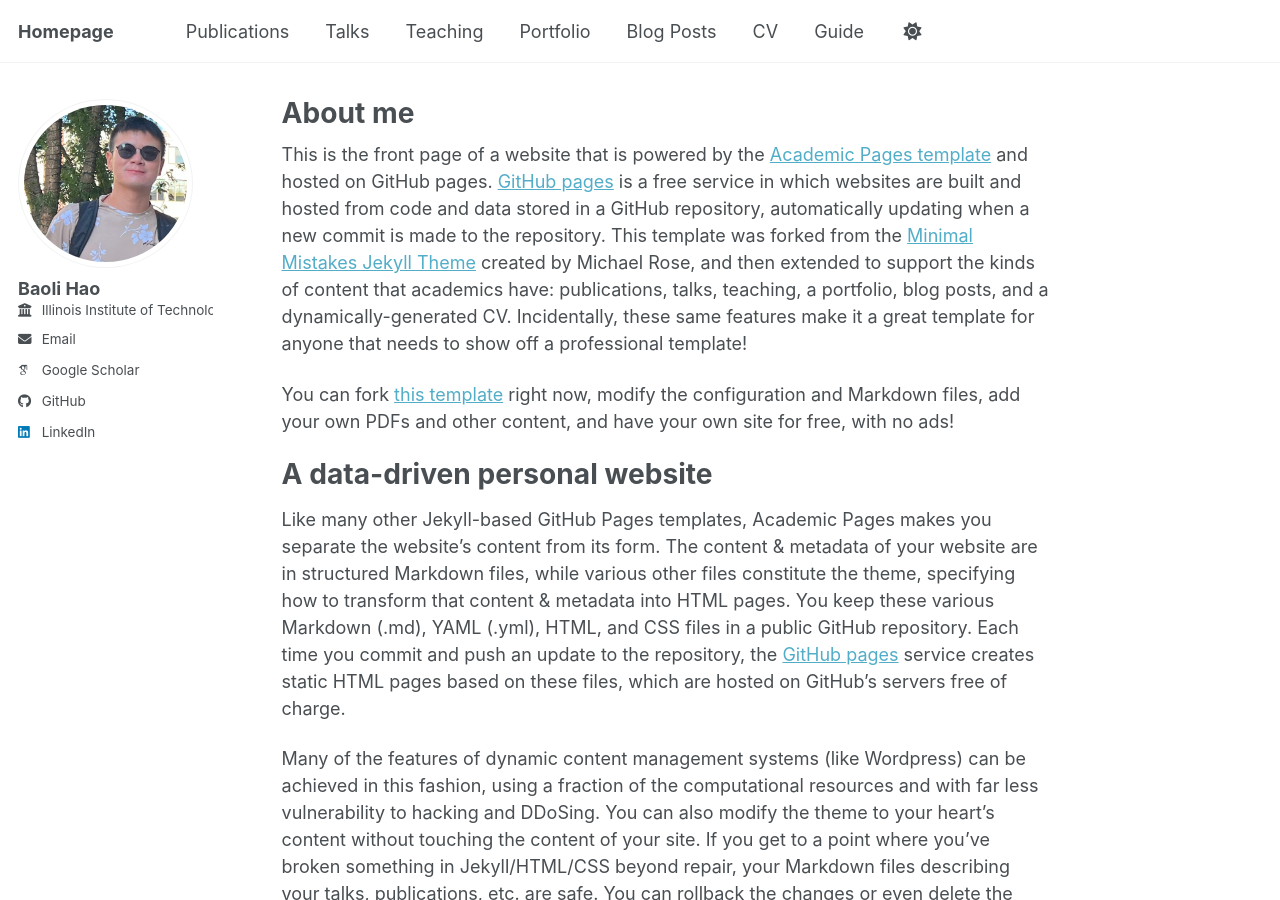
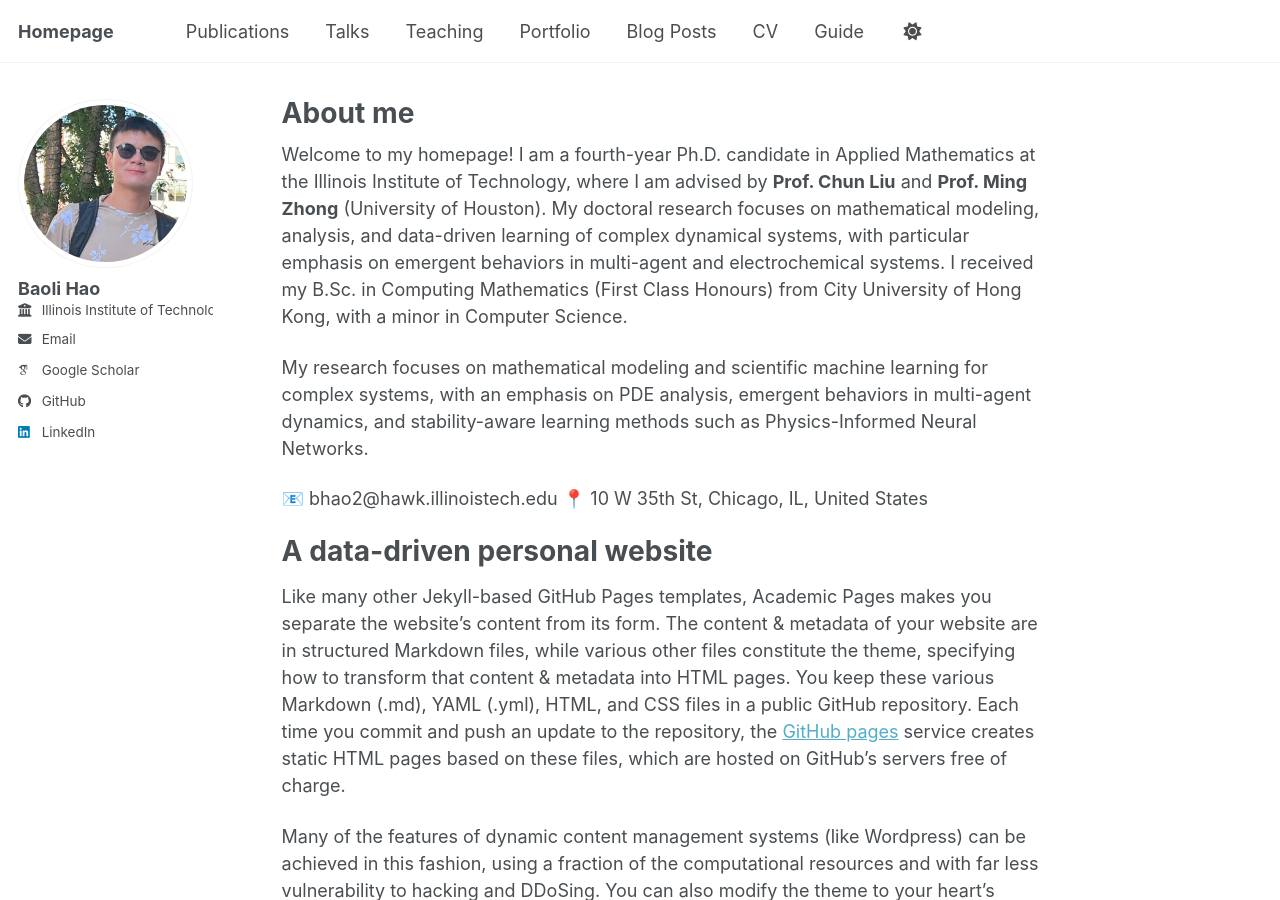
Before and after one commit to baolihao/baolihao.github.io, a Jekyll site: the page built from _pages/about.md, in a window 1280 px wide and 900 px high. Built offline with Jekyll 4.4.1, drawn with Linux system fonts in a browser that asks for light colours; some web fonts are replaced; a script bundle is joined from its source files by our own code; library files that are not in the unit come from our copies.

Commit message:
Update about.md

```diff
--- a/_pages/about.md
+++ b/_pages/about.md
@@ -7,9 +7,12 @@ redirect_from:
   - /about.html
 ---
 
-This is the front page of a website that is powered by the [Academic Pages template](https://github.com/academicpages/academicpages.github.io) and hosted on GitHub pages. [GitHub pages](https://pages.github.com) is a free service in which websites are built and hosted from code and data stored in a GitHub repository, automatically updating when a new commit is made to the repository. This template was forked from the [Minimal Mistakes Jekyll Theme](https://mmistakes.github.io/minimal-mistakes/) created by Michael Rose, and then extended to support the kinds of content that academics have: publications, talks, teaching, a portfolio, blog posts, and a dynamically-generated CV. Incidentally, these same features make it a great template for anyone that needs to show off a professional template!
+Welcome to my homepage! I am a fourth-year Ph.D. candidate in Applied Mathematics at the Illinois Institute of Technology, where I am advised by **Prof. Chun Liu** and **Prof. Ming Zhong** (University of Houston). My doctoral research focuses on mathematical modeling, analysis, and data-driven learning of complex dynamical systems, with particular emphasis on emergent behaviors in multi-agent and electrochemical systems. I received my B.Sc. in Computing Mathematics (First Class Honours) from City University of Hong Kong, with a minor in Computer Science.
 
- You can fork [this template](https://github.com/academicpages/academicpages.github.io) right now, modify the configuration and Markdown files, add your own PDFs and other content, and have your own site for free, with no ads!
+My research focuses on mathematical modeling and scientific machine learning for complex systems, with an emphasis on PDE analysis, emergent behaviors in multi-agent dynamics, and stability-aware learning methods such as Physics-Informed Neural Networks.
+
+📧 bhao2@hawk.illinoistech.edu
+📍 10 W 35th St, Chicago, IL, United States
 
 A data-driven personal website
 ======
```
